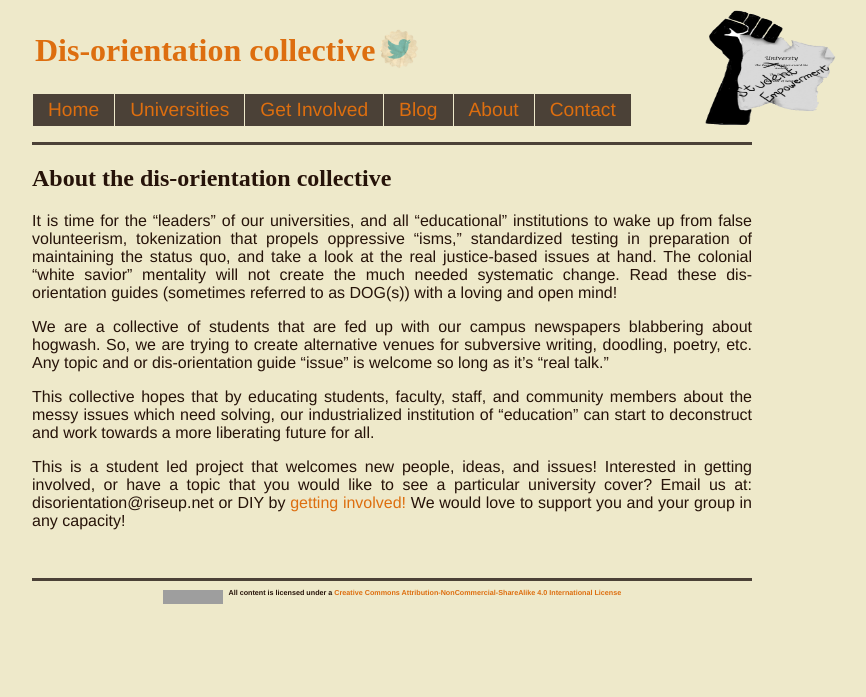
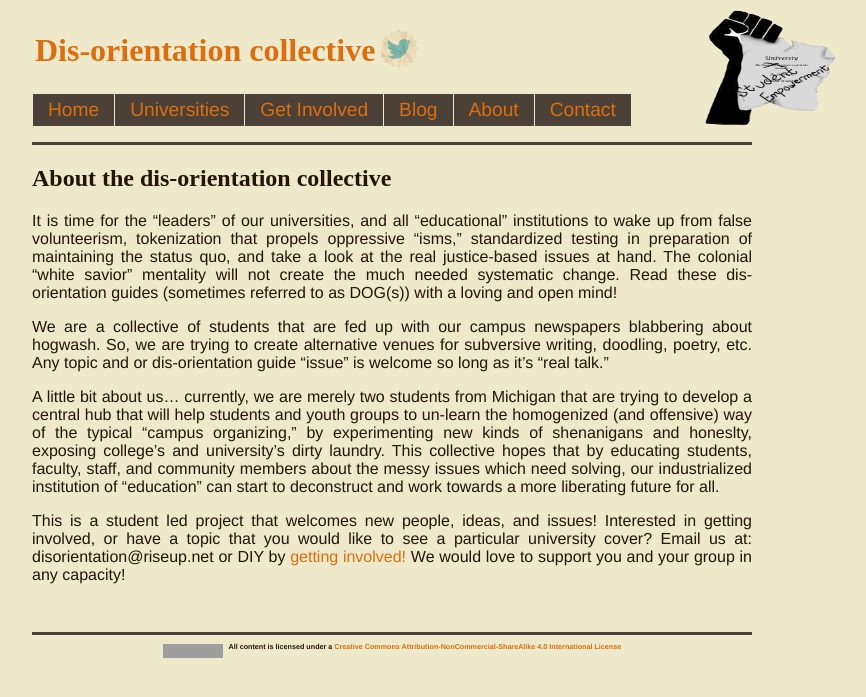
Before and after one commit to dis-orientation/dis-orientation.github.io, a Jekyll site: the page built from about.md, in a window 1280 px wide. Shown: the top 697 px of the page, without its empty margins (248-1114 px from the left). Built offline with Jekyll 4.4.1, drawn with Linux system fonts in a browser that asks for light colours; Markdown is read by kramdown in place of the engine named in the settings; grey boxes are pictures that could not be loaded.

Commit message:
Update about.md

```diff
--- a/about.md
+++ b/about.md
@@ -9,6 +9,6 @@ It is time for the "leaders" of our universities, and all "educational" institut
 
 We are a collective of students that are fed up with our campus newspapers blabbering about hogwash. So, we are trying to create alternative venues for subversive writing, doodling, poetry, etc. Any topic and or dis-orientation guide "issue" is welcome so long as it's "real talk."
 
- This collective hopes that by educating students, faculty, staff, and community members about the messy issues which need solving, our industrialized institution of "education" can start to deconstruct and work towards a more liberating future for all.
+A little bit about us... currently, we are merely two students from Michigan that are trying to develop a central hub that will help students and youth groups to un-learn the homogenized (and offensive) way of the typical "campus organizing," by experimenting new kinds of shenanigans and honeslty, exposing college's and university's dirty laundry. This collective hopes that by educating students, faculty, staff, and community members about the messy issues which need solving, our industrialized institution of "education" can start to deconstruct and work towards a more liberating future for all.
 
 This is a student led project that welcomes new people, ideas, and issues! Interested in getting involved, or have a topic that you would like to see a particular university cover? Email us at: disorientation@riseup.net or DIY by [getting involved!](http://dis-orientation.info/involved/) We would love to support you and your group in any capacity!
```
